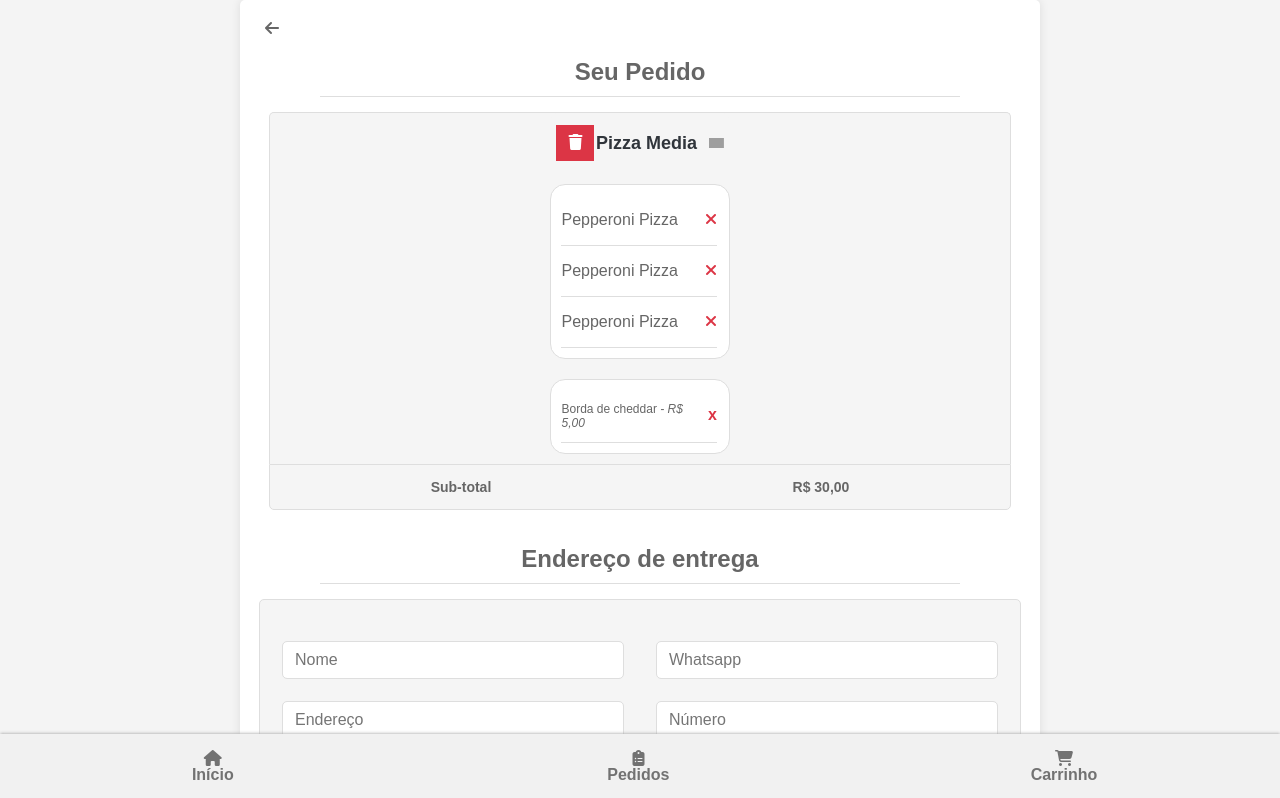
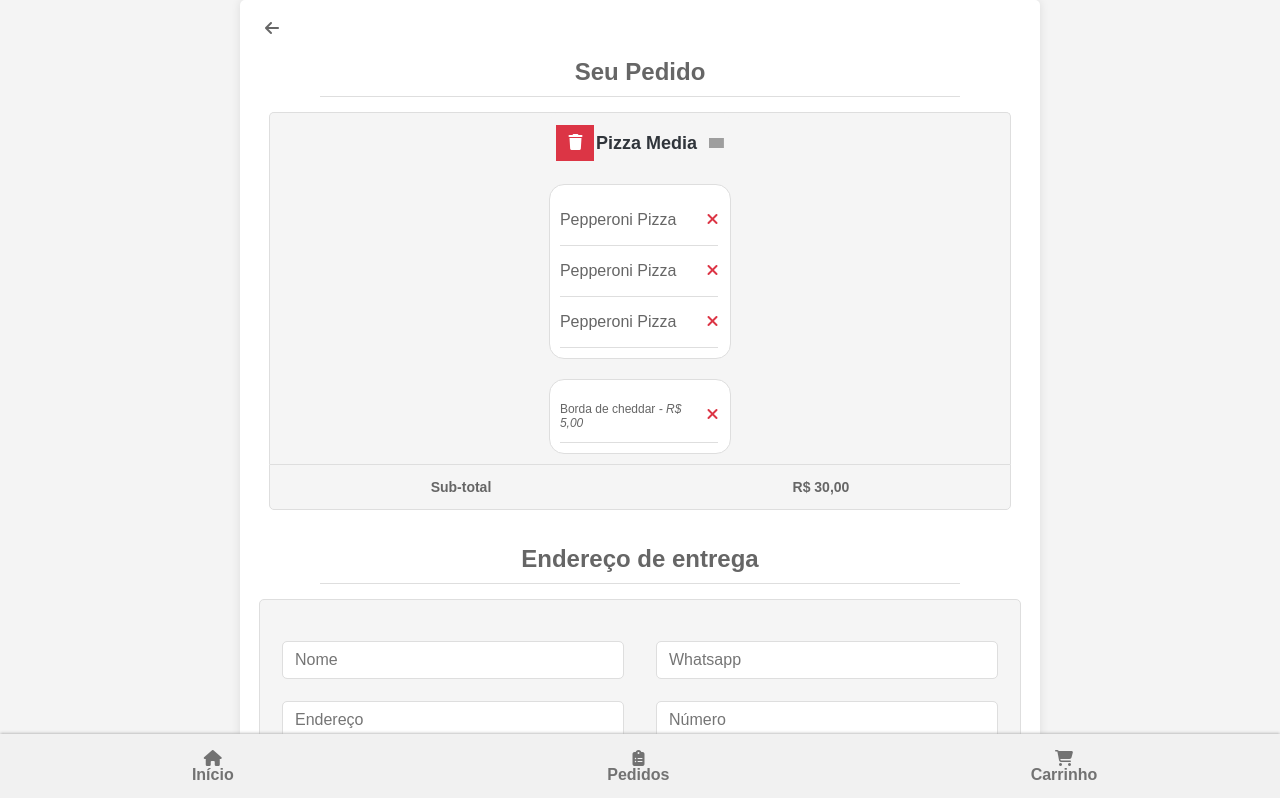
Before and after one commit to DeividAlmeida/menu, a React (Create React App) app: page /cart in a window 1280 px wide. Shown: the top 798 px of the page. Built offline with nearby package versions, Linux system fonts and the light colour scheme; grey boxes are pictures that could not be loaded.

Commit message:
cart adjust

```diff
--- a/src/cart/cart.tsx
+++ b/src/cart/cart.tsx
@@ -24,7 +24,9 @@ export const Cart = () => {
               </div>
               <div className="item-info">
                 <p className="item-taste">Pepperoni Pizza</p>
-                <p className="item-remove"><i className="fa-solid fa-xmark"></i></p>
+                <p className="item-remove">
+                  <i className="fa-solid fa-xmark"></i>
+                </p>
               </div>
               <div className="item-info">
                 <p className="item-taste">Pepperoni Pizza</p>
@@ -40,7 +42,9 @@ export const Cart = () => {
                   Borda de cheddar
                   <i className="item-complement-price"> - R$ 5,00</i>
                 </p>
-                  <p className="item-remove">x</p>
+                  <p className="item-remove">
+                    <i className="fa-solid fa-xmark" />
+                  </p>
               </div>
             </div>
           </div>
```
